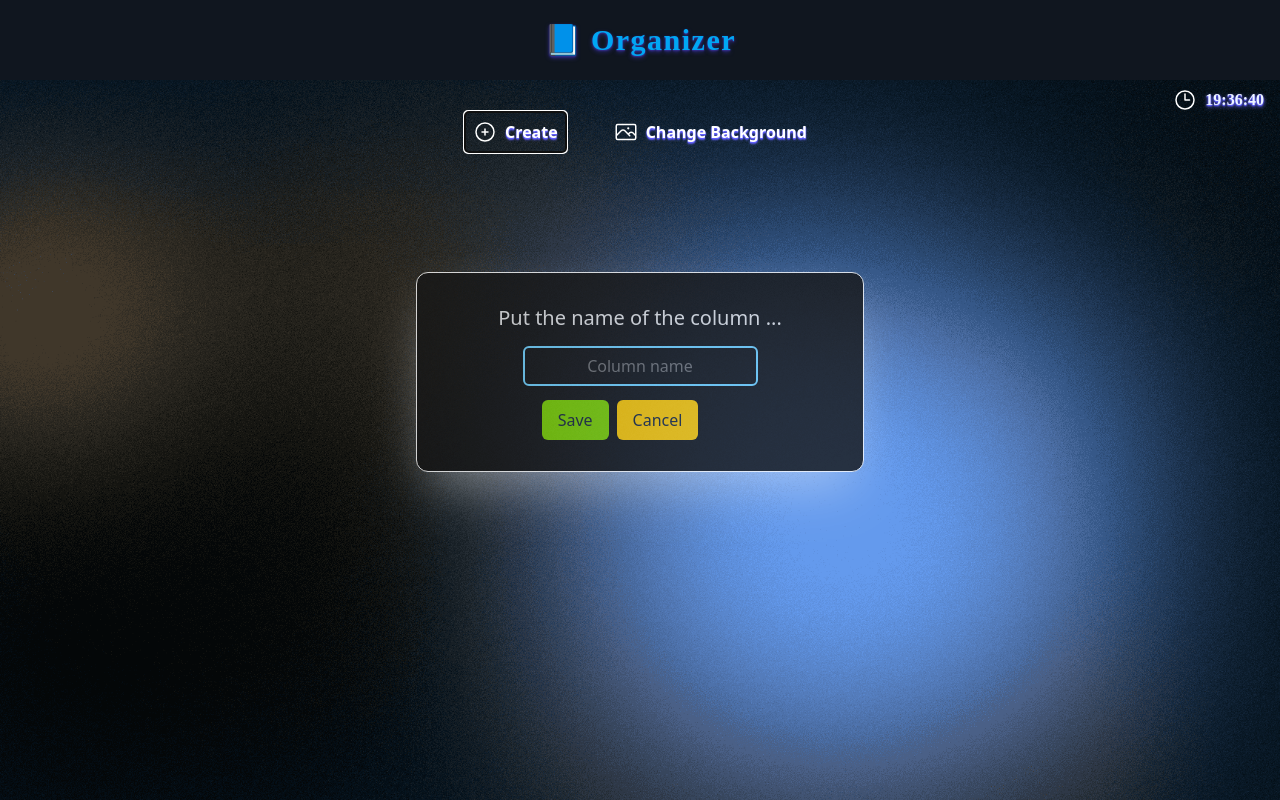
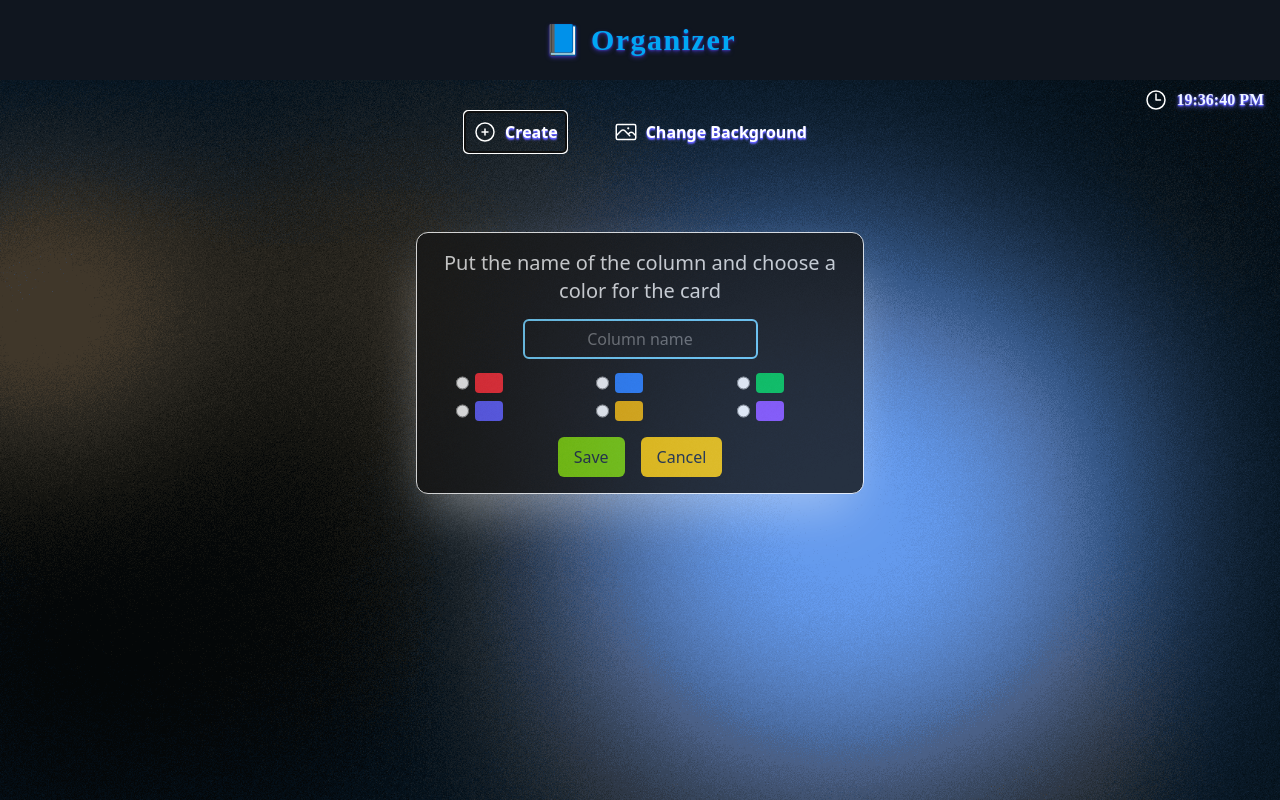
Before and after one commit to carlosfrontend/organizer, a React (Vite) app: page / in a window 1280 px wide. Both pictures are taken after a click on the button "Create". Built offline with nearby package versions, Linux system fonts and the light colour scheme; what @midudev/tailwind-animations would draw is missing.

Commit message:
feat: implement dynamic column creation with color selection and add delete functionality

```diff
--- a/src/App.jsx
+++ b/src/App.jsx
@@ -1,25 +1,30 @@
 import { useEffect, useRef, useState } from "react";
 import { Board } from "./components/Board";
 import { Clock } from "./components/Clock";
+import { Column } from "./components/Column";
 import { Header } from "./components/Header";
 import { PictureIcon } from "./components/icons/PictureIcon";
 import { PlusIcon } from "./components/icons/PlusIcon";
 import { PrimaryActionsButton } from "./components/PrimaryActionsButton";
 import { BACKGROUNDS } from "./consts/consts";
+import { createId } from "./utils/createId";
 
 function App() {
   const buttonRef = useRef(null);
   const [isCLicked, setIsClicked] = useState(false);
   const [currentBackground, setCurrentBackground] = useState(BACKGROUNDS[0]);
+  const [columns, setColumns] = useState([]);
 
-  useEffect(() => {
-    buttonRef.current.focus();
-  }, []);
+  const id = createId();
 
   useEffect(() => {
     const main = document.getElementById("main");
     main.style.backgroundImage = `url(${currentBackground})`;
   }, [currentBackground]);
+
+  useEffect(() => {
+    buttonRef.current.focus();
+  }, []);
 
   const handleChangeBackground = () => {
     let currentPosition = BACKGROUNDS.indexOf(currentBackground);
@@ -45,8 +50,17 @@ function App() {
     event.preventDefault();
     const formData = new FormData(event.target);
     const name = formData.get("name");
-    console.log(name);
+    const bgColor = formData.get("bgColor");
+    setColumns((prevColumns) => [
+      ...prevColumns,
+      { id: id, title: name, tasks: [], bgColor },
+    ]);
     setIsClicked(false);
+  };
+
+  const handleDeleteColumn = (id) => {
+    const newColumns = columns.filter((column) => column.id !== id);
+    setColumns(newColumns);
   };
 
   return (
@@ -54,7 +68,7 @@ function App() {
       <Header>Organizer</Header>
       <Board currentBackground={currentBackground}>
         <Clock />
-        <div className="flex w-full flex-wrap items-center justify-center gap-10">
+        <div className="flex w-auto flex-wrap items-center justify-center gap-10">
           <PrimaryActionsButton ref={buttonRef} onClick={handleCreateColumn}>
             <PlusIcon />
             Create
@@ -64,12 +78,11 @@ function App() {
             Change Background
           </PrimaryActionsButton>
         </div>
-        <div className="flex items-center justify-center pt-10"></div>
 
         {isCLicked && (
           <dialog
             open
-            className="shadow-white-500 mx-auto mt-20 h-50 animate-pulse-fade-in overflow-hidden rounded-xl border-1 border-white bg-neutral-900 opacity-80 shadow-2xl shadow-white/50 md:w-md"
+            className="shadow-white-500 mx-auto mt-20 h-auto animate-pulse-fade-in overflow-hidden rounded-xl border-1 border-white bg-neutral-900 opacity-80 shadow-2xl shadow-white/50 md:w-md"
           >
             <form
               method="dialog"
@@ -77,7 +90,7 @@ function App() {
               className="flex h-full w-full flex-col items-center justify-center p-4"
             >
               <h2 className="text-center text-xl font-medium text-white/90">
-                Put the name of the column ...
+                Put the name of the column and choose a color for the card
               </h2>
               <input
                 required
@@ -87,7 +100,86 @@ function App() {
                 placeholder="Column name"
                 name="name"
               />
-              <div className="flex justify-end gap-2 pr-10">
+              <div className="place-content-centerj grid w-full grid-cols-3 gap-2">
+                <div className="flex gap-1.5 justify-self-center pr-10">
+                  <input
+                    type="radio"
+                    value={"bg-red-500"}
+                    name="bgColor"
+                    required
+                    aria-label="red color"
+                  />
+                  <div
+                    className="h-5 w-7 rounded-sm bg-red-500"
+                    title="red color"
+                  ></div>
+                </div>
+                <div className="flex gap-1.5 justify-self-center pr-10">
+                  <input
+                    type="radio"
+                    value={"bg-blue-500"}
+                    name="bgColor"
+                    required
+                    aria-label="blue color"
+                  />
+                  <div
+                    className="h-5 w-7 rounded-sm bg-blue-500"
+                    title="blue color"
+                  ></div>
+                </div>
+                <div className="flex gap-1.5 justify-self-center pr-10">
+                  <input
+                    type="radio"
+                    value={"bg-green-500"}
+                    name="bgColor"
+                    aria-label="green color"
+                  />
+                  <div
+                    className="h-5 w-7 rounded-sm bg-green-500"
+                    title="green color"
+                  ></div>
+                </div>
+                <div className="flex gap-1.5 justify-self-center pr-10">
+                  <input
+                    type="radio"
+                    value={"bg-indigo-500"}
+                    name="bgColor"
+                    required
+                    aria-label="indigo color"
+                  />
+                  <div
+                    className="h-5 w-7 rounded-sm bg-indigo-500"
+                    title="indigo color"
+                  ></div>
+                </div>
+                <div className="flex gap-1.5 justify-self-center pr-10">
+                  <input
+                    type="radio"
+                    value={"bg-yellow-500"}
+                    name="bgColor"
+                    required
+                    aria-label="yellow color"
+                  />
+                  <div
+                    className="h-5 w-7 rounded-sm bg-yellow-500"
+                    title="yellow color"
+                  ></div>
+                </div>
+                <div className="flex gap-1.5 justify-self-center pr-10">
+                  <input
+                    type="radio"
+                    value={"bg-violet-500"}
+                    name="bgColor"
+                    required
+                    aria-label="violet color"
+                  />
+                  <div
+                    className="h-5 w-7 rounded-sm bg-violet-500"
+                    title="violet color"
+                  ></div>
+                </div>
+              </div>
+              <div className="flex gap-4 pt-4">
                 <button
                   type="submit"
                   className="cursor-pointer rounded-md bg-lime-500 px-4 py-2 font-medium text-slate-800 transition-all duration-300 ease-in-out hover:scale-90 hover:bg-slate-800 hover:text-sky-300 hover:outline-2 hover:outline-sky-300"
@@ -105,6 +197,15 @@ function App() {
             </form>
           </dialog>
         )}
+        <div className="mt-10 grid w-auto grid-cols-1 justify-between gap-6 sm:grid-cols-2 md:grid-cols-3 lg:grid-cols-4">
+          {columns.map((column) => (
+            <Column
+              key={column.id}
+              column={column}
+              handleDeleteColumn={handleDeleteColumn}
+            />
+          ))}
+        </div>
       </Board>
     </>
   );
--- a/src/components/Clock.jsx
+++ b/src/components/Clock.jsx
@@ -19,10 +19,17 @@ export const Clock = () => {
     return () => clearInterval(timer);
   }, []);
   return (
-    <div className="fixed top-20 right-2 z-50 flex justify-end gap-2 rounded p-2 text-blue-50 text-shadow-indigo-500 text-shadow-md">
+    <div
+      className="absolute top-20 right-2 flex justify-end gap-2 rounded p-2 text-blue-50 text-shadow-indigo-500 text-shadow-md"
+      aria-label="A digital clock with hours, minutes and seconds"
+      title="A digital clock with hours, minutes and seconds"
+    >
       <ClockIcon />
       <div className="font-primary font-bold">
-        {dateTime.hours}:{dateTime.minutes}:{dateTime.seconds}
+        {dateTime.hours}:
+        {dateTime.minutes > 9 ? dateTime.minutes : `0${dateTime.minutes}`}:
+        {dateTime.seconds > 9 ? dateTime.seconds : `0${dateTime.seconds}`}{" "}
+        {dateTime.hours >= 12 ? "PM" : "AM"}
       </div>
     </div>
   );
--- /dev/null
+++ b/src/components/Column.jsx
@@ -0,0 +1,28 @@
+import { DeleteIcon } from "./icons/DeleteIcon";
+import { EditIcon } from "./icons/EditIcon";
+
+export const Column = ({ column, handleDeleteColumn }) => {
+  return (
+    <section
+      className={`flex flex-col items-start justify-center gap-4 rounded-md border-1 border-white px-6 py-4 shadow-md shadow-stone-800 ${column.bgColor}`}
+    >
+      <header className="flex w-full items-center justify-between border-b-1 border-white text-2xl font-bold">
+        <div>
+          <h3 className="inline-block w-full p-2 text-white">{column.title}</h3>
+        </div>
+        <div className="flex gap-4">
+          <button className="flex h-8 w-8 cursor-pointer items-center justify-center p-1 transition-all ease-in-out hover:scale-105 hover:rounded hover:outline-1 hover:outline-black">
+            <EditIcon />
+          </button>
+          <button
+            onClick={() => handleDeleteColumn(column.id)}
+            className="flex h-8 w-8 cursor-pointer items-center justify-center transition-all ease-in-out hover:scale-105 hover:rounded hover:outline-1 hover:outline-black"
+          >
+            <DeleteIcon />
+          </button>
+        </div>
+      </header>
+      <article className="text-md font-semibold text-stone-800"></article>
+    </section>
+  );
+};
--- /dev/null
+++ b/src/components/icons/DeleteIcon.jsx
@@ -0,0 +1,18 @@
+export const DeleteIcon = () => {
+  return (
+    <svg
+      xmlns="http://www.w3.org/2000/svg"
+      fill="none"
+      viewBox="0 0 24 24"
+      strokeWidth={1.5}
+      stroke="#ffffff"
+      className="size-6"
+    >
+      <path
+        strokeLinecap="round"
+        strokeLinejoin="round"
+        d="m14.74 9-.346 9m-4.788 0L9.26 9m9.968-3.21c.342.052.682.107 1.022.166m-1.022-.165L18.16 19.673a2.25 2.25 0 0 1-2.244 2.077H8.084a2.25 2.25 0 0 1-2.244-2.077L4.772 5.79m14.456 0a48.108 48.108 0 0 0-3.478-.397m-12 .562c.34-.059.68-.114 1.022-.165m0 0a48.11 48.11 0 0 1 3.478-.397m7.5 0v-.916c0-1.18-.91-2.164-2.09-2.201a51.964 51.964 0 0 0-3.32 0c-1.18.037-2.09 1.022-2.09 2.201v.916m7.5 0a48.667 48.667 0 0 0-7.5 0"
+      />
+    </svg>
+  );
+};
--- /dev/null
+++ b/src/components/icons/EditIcon.jsx
@@ -0,0 +1,18 @@
+export const EditIcon = () => {
+  return (
+    <svg
+      xmlns="http://www.w3.org/2000/svg"
+      fill="none"
+      viewBox="0 0 24 24"
+      strokeWidth={1.5}
+      stroke="#ffffff"
+      className="size-6"
+    >
+      <path
+        strokeLinecap="round"
+        strokeLinejoin="round"
+        d="m16.862 4.487 1.687-1.688a1.875 1.875 0 1 1 2.652 2.652L10.582 16.07a4.5 4.5 0 0 1-1.897 1.13L6 18l.8-2.685a4.5 4.5 0 0 1 1.13-1.897l8.932-8.931Zm0 0L19.5 7.125M18 14v4.75A2.25 2.25 0 0 1 15.75 21H5.25A2.25 2.25 0 0 1 3 18.75V8.25A2.25 2.25 0 0 1 5.25 6H10"
+      />
+    </svg>
+  );
+};
--- /dev/null
+++ b/src/utils/createId.jsx
@@ -0,0 +1,3 @@
+export const createId = () => {
+  return crypto.randomUUID();
+};
```
